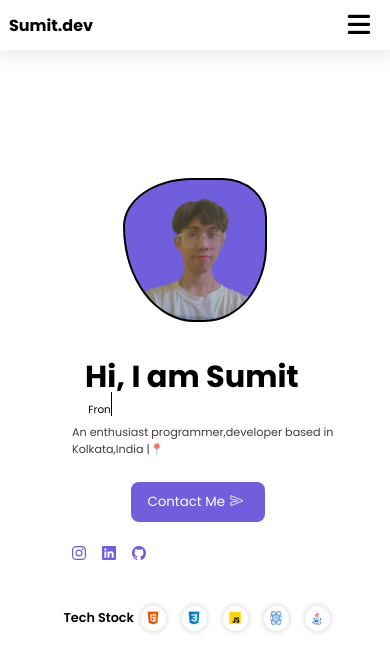
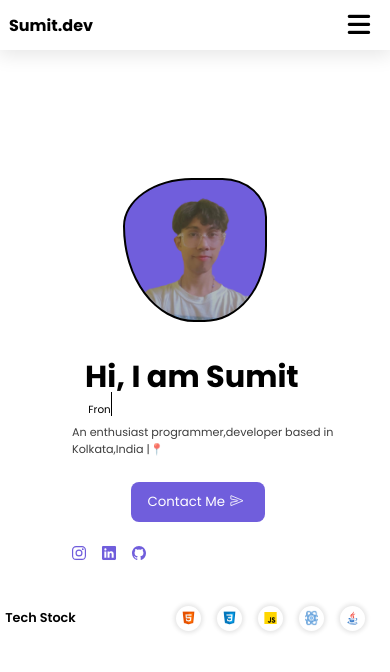
Before and after one commit to SumitMangrati/My-Portfolio-Website, a React (Create React App) app: page / in a window 390 px wide. Shown: the top 672 px of the page. Built offline with nearby package versions, Linux system fonts and the light colour scheme; some icons are missing.

Commit message:
worked on skill stock mobile

```diff
--- a/src/components/Skills.js
+++ b/src/components/Skills.js
@@ -7,7 +7,9 @@ function Skills() {
   return (
     <>
     <div className="skills-container">
+      <div className="skill-text">
       <h2>Tech Stock</h2>
+      </div>
         <div className="skillList-wrapper">
         {skillList.map((skillItem, key) => {
           return (
--- a/src/styles/Skills.css
+++ b/src/styles/Skills.css
@@ -1,5 +1,5 @@
 .skills-container{
-    width: 100%;
+    width: auto;
     height: auto;
     display: flex;
     justify-content: center;
@@ -86,10 +86,9 @@
       .skills-container h2{
         font-family:Poppins;
         font-size: 0.8rem;
-        position: absolute;
-        right: 16rem;
+        position: inherit;
+        white-space: nowrap;
     }
-
     .skillList-wrapper{
         display: flex;
         align-items: center;
```
